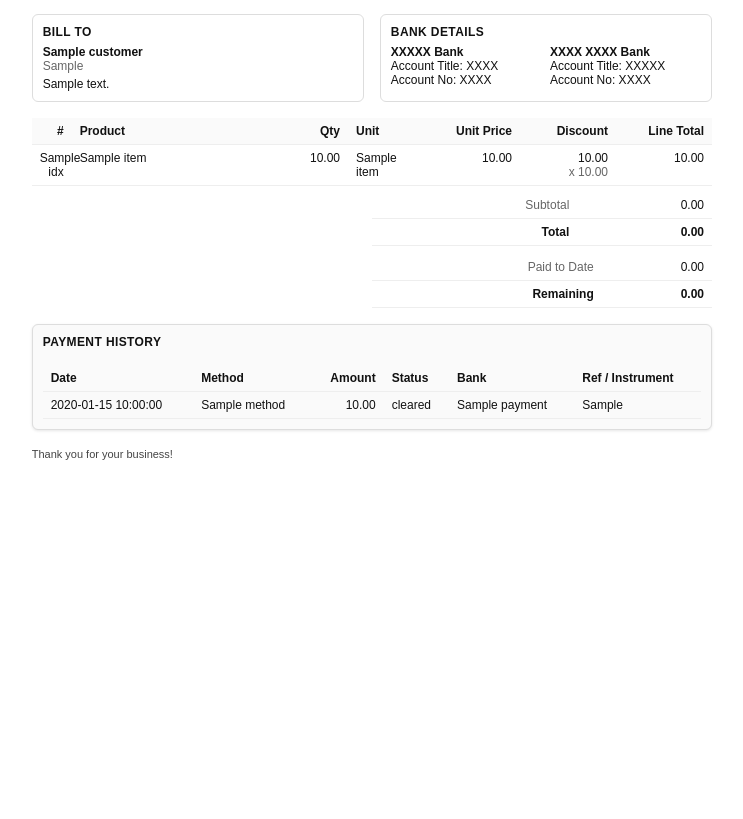
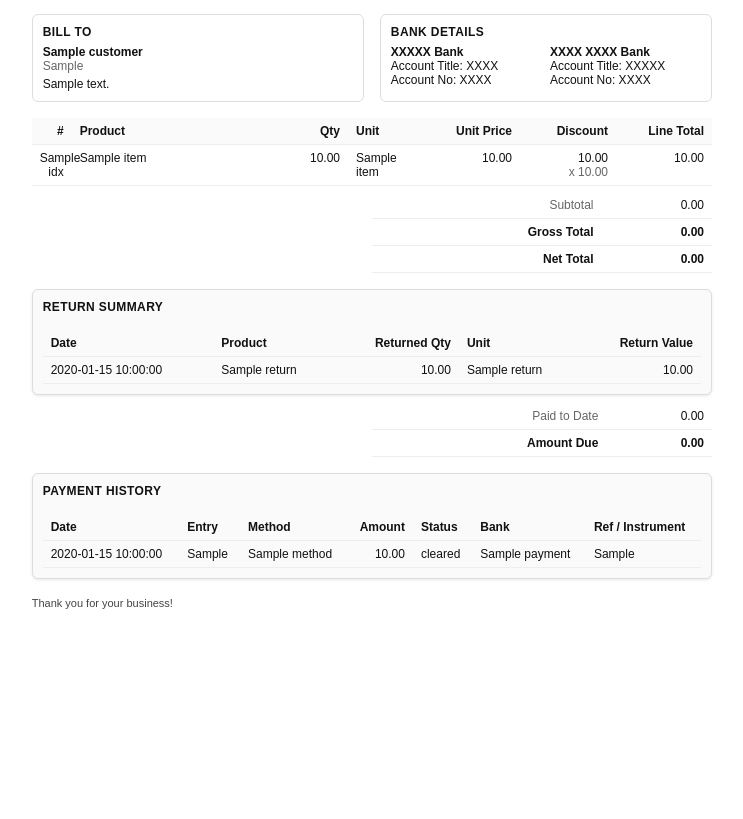
Before and after one commit to razauh/inventory_management, a Python web app: template resources/templates/invoices/sale_invoice.html in a window 1280 px wide. Shown: the part 206-1025 px from the top of the page, without its empty margins (25-768 px from the left). Run offline with Jinja, Linux system fonts and the light colour scheme; the template is opened without the code that fills it: most values are stand-ins (such as "Sample title", 1, 10 or a date in 2020).

Commit message:
Fix expense totals and sale invoice balances
Use numeric expense model roles for total calculations, derive invoice paid/advance/remaining amounts from canonical receivable position, and update sale invoice rendering for returned values.

```diff
--- a/modules/expense/controller.py
+++ b/modules/expense/controller.py
@@ -455,7 +455,9 @@ class ExpenseController(BaseModule):
                 total_amount = 0.0
                 for r in range(rows):
                     idx = model.index(r, cols - 1)
-                    val = model.data(idx, Qt.DisplayRole)
+                    val = model.data(idx, Qt.UserRole)
+                    if val is None:
+                        val = model.data(idx, Qt.DisplayRole)
                     try:
                         total_amount += float(val or 0.0)
                     except (ValueError, TypeError):
--- a/resources/templates/invoices/sale_invoice.html
+++ b/resources/templates/invoices/sale_invoice.html
@@ -177,11 +177,51 @@ XXXXXX: XXXXXX
         </tr>
         {% endif %}
         <tr class="rule">
-          <td class="t-right"><strong>Total</strong></td>
+          <td class="t-right"><strong>Gross Total</strong></td>
           <td class="t-right"><strong>{{ '%.2f' % totals.total }}</strong></td>
+        </tr>
+        {% if totals.returned_value %}
+        <tr>
+          <td class="t-right muted">Returns</td>
+          <td class="t-right">-{{ '%.2f' % totals.returned_value }}</td>
+        </tr>
+        {% endif %}
+        <tr class="rule">
+          <td class="t-right"><strong>Net Total</strong></td>
+          <td class="t-right"><strong>{{ '%.2f' % totals.net_total }}</strong></td>
         </tr>
       </table>
     </div>
+
+    {% if returns %}
+    <div class="payment-details">
+      <div class="payment-card">
+        <h3>Return Summary</h3>
+        <table aria-label="Return summary">
+          <thead>
+            <tr>
+              <th>Date</th>
+              <th>Product</th>
+              <th class="t-right">Returned Qty</th>
+              <th>Unit</th>
+              <th class="t-right">Return Value</th>
+            </tr>
+          </thead>
+          <tbody>
+            {% for r in returns %}
+            <tr>
+              <td>{{ r.return_date }}</td>
+              <td>{{ r.product_name }}</td>
+              <td class="t-right">{{ '%.2f' % r.returned_quantity }}</td>
+              <td>{{ r.uom_name }}</td>
+              <td class="t-right">{{ '%.2f' % r.return_value }}</td>
+            </tr>
+            {% endfor %}
+          </tbody>
+        </table>
+      </div>
+    </div>
+    {% endif %}
 
     <!-- Payments / Balance (sales only) -->
     <div class="totals" style="margin-top:8px;">
@@ -190,8 +230,20 @@ XXXXXX: XXXXXX
           <td class="t-right muted">Paid to Date</td>
           <td class="t-right">{{ '%.2f' % paid_amount }}</td>
         </tr>
+        {% if applied_credit %}
+        <tr>
+          <td class="t-right muted">Applied Credit</td>
+          <td class="t-right">{{ '%.2f' % applied_credit }}</td>
+        </tr>
+        {% endif %}
+        {% if return_credit %}
+        <tr>
+          <td class="t-right muted">Return Credit Issued</td>
+          <td class="t-right">{{ '%.2f' % return_credit }}</td>
+        </tr>
+        {% endif %}
         <tr class="rule">
-          <td class="t-right"><strong>Remaining</strong></td>
+          <td class="t-right"><strong>Amount Due</strong></td>
           <td class="t-right">
             <strong>{{ '%.2f' % remaining }}</strong>
           </td>
@@ -208,6 +260,7 @@ XXXXXX: XXXXXX
           <thead>
             <tr>
               <th>Date</th>
+              <th>Entry</th>
               <th>Method</th>
               <th class="t-right">Amount</th>
               <th>Status</th>
@@ -219,8 +272,9 @@ XXXXXX: XXXXXX
             {% for p in payments %}
             <tr>
               <td>{{ p.date or '' }}</td>
+              <td>{{ p.entry_type }}</td>
               <td>{{ p.method }}</td>
-              <td class="t-right">{{ '%.2f' % p.amount }}</td>
+              <td class="t-right">{{ '%.2f' % (p.amount|abs) }}</td>
               <td>{{ p.clearing_state or 'N/A' }}</td>
               <td>{{ p.bank_account_label or '—' }}</td>
               <td>
```
Also changed, not shown: modules/expense/model.py (+9 -0 lines), modules/sales/controller.py (+51 -2 lines).
